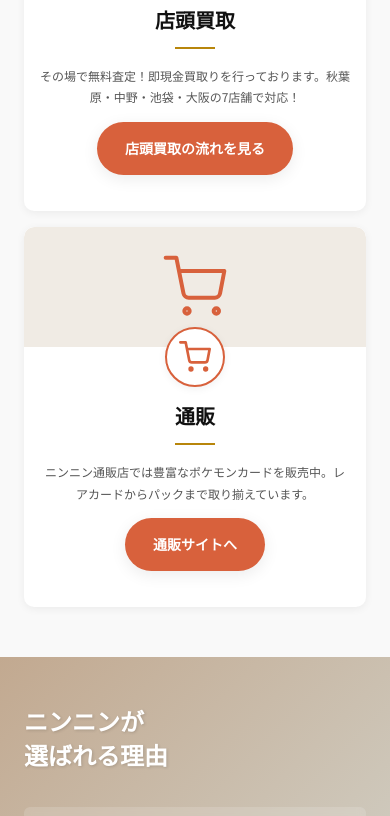
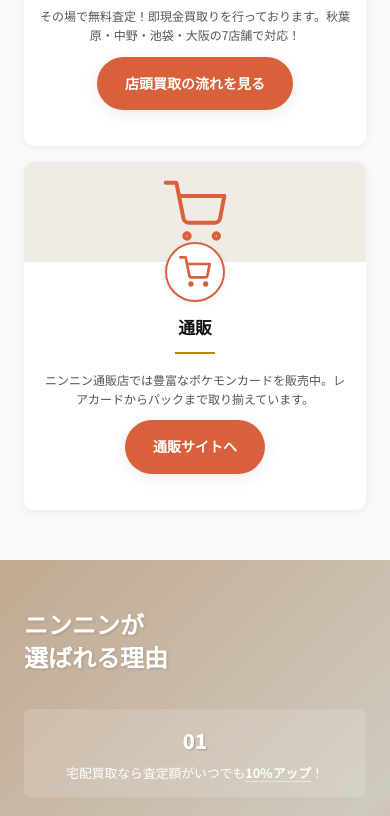
Before and after one commit to YuyaSuzuki117/ninnin-demo, a plain HTML site: page index.html in a window 390 px wide. Shown: the part 1616-2432 px from the top of the page. Drawn offline with Linux system fonts and the light colour scheme.

Commit message:
fix: SPサービスカードはみ出し修正、選ばれる理由の改行改善、ピカチュウ背景修正
- サービスカード: min-width:0, max-width:100%追加、SP CTAボタン縮小
- 選ばれる理由: SP番号をテキスト上に配置(flex-direction:column)で改行解消
- ピカチュウ: background:transparent + mix-blend-mode で背景なじみ改善
- body: overflow-x:hidden で横はみ出し防止

Co-Authored-By: Claude Opus 4.6 <noreply@anthropic.com>

```diff
--- a/assets/css/style.css
+++ b/assets/css/style.css
@@ -98,6 +98,7 @@ body {
   font-weight: 400;
   color: var(--color-text);
   background: var(--color-bg);
+  overflow-x: hidden;
   -webkit-font-smoothing: antialiased;
   -moz-osx-font-smoothing: grayscale;
 }
@@ -625,12 +626,15 @@ summary:focus-visible,
   width: 120px;
   animation: float 3s ease-in-out infinite;
   animation-delay: 0.5s;
+  background: transparent;
 }
 
 .hero-pikachu-mini img {
   width: 100%;
   height: auto;
+  background: transparent;
   filter: drop-shadow(0 8px 20px rgba(255,203,5,0.4));
+  mix-blend-mode: normal;
 }
 
 @keyframes float {
@@ -2276,13 +2280,16 @@ footer .wrapper {
     display: flex;
     flex-direction: column;
     gap: 16px;
+    grid-template-columns: none;
   }
   .service-card {
     width: 100%;
+    max-width: 100%;
+    min-width: 0;
   }
 
   .service-card__img {
-    height: 120px;
+    height: 100px;
   }
 
   .service-card__body {
@@ -2290,9 +2297,19 @@ footer .wrapper {
     padding: 0 16px 16px;
   }
 
+  .service-card__body h3 {
+    font-size: 1.05rem;
+  }
+
   .service-card__body p {
     font-size: 0.75rem;
-    margin-bottom: 14px;
+    margin-bottom: 12px;
+    line-height: 1.6;
+  }
+
+  .cta-small {
+    padding: 8px 16px;
+    font-size: 0.8rem;
   }
 
   /* About: compact on SP */
@@ -2324,12 +2341,19 @@ footer .wrapper {
   }
 
   .about-point {
-    padding: 12px 16px;
-    font-size: 0.85rem;
+    flex-direction: column;
+    gap: 4px;
+    padding: 14px 16px;
+    text-align: center;
+  }
+
+  .about-point .point-num {
+    font-size: 1.25rem;
   }
 
   .about-point p {
     font-size: 0.8rem;
+    line-height: 1.6;
   }
 
   /* Price: horizontal scroll snap */
```
